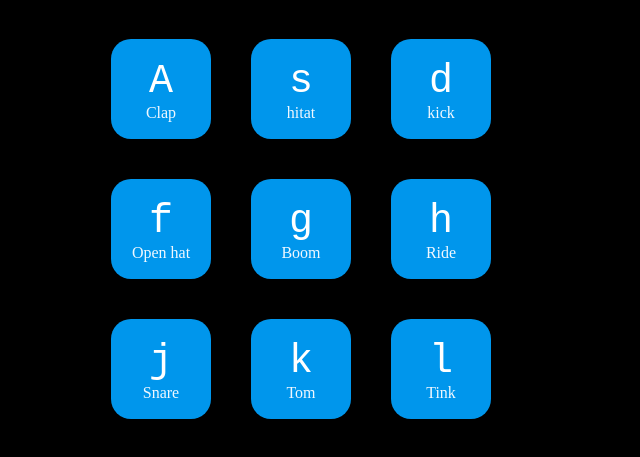
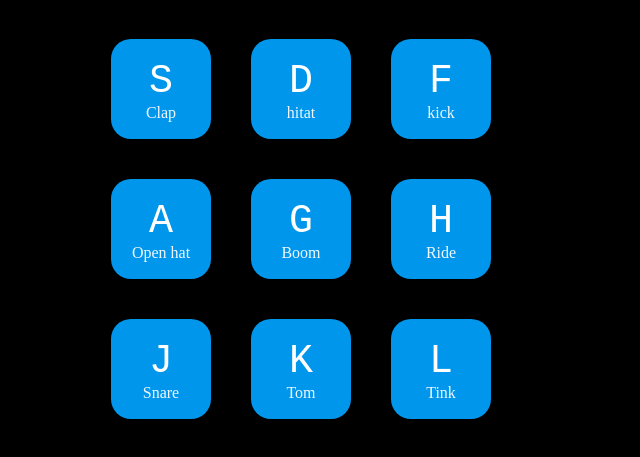
Before and after one commit to ChristianBarillas/Sound_Pad_Javascript, a plain HTML site: page index.html in a window 1280 px wide. Shown: the part 61-518 px from the top of the page, without its empty margins (299-939 px from the left). Drawn offline with Linux system fonts and the light colour scheme.

Commit message:
bug fixed

```diff
--- a/index.html
+++ b/index.html
@@ -15,15 +15,15 @@
     <div class="keys">
 
 
-<div class="key" data-key="83"> <kbd>A</kbd><span class="sound">Clap</span></div>
-<div class="key" data-key="68"> <kbd>s</kbd><span class="sound">hitat</span></div>
-<div class="key" data-key="70"> <kbd>d</kbd><span class="sound">kick</span></div>
-<div class="key" data-key="65"> <kbd>f</kbd><span class="sound">Open hat</span></div>
-<div class="key" data-key="71"> <kbd>g</kbd><span class="sound">Boom</span></div>
-<div class="key" data-key="72"> <kbd>h</kbd><span class="sound">Ride</span></div>
-<div class="key" data-key="74"> <kbd>j</kbd><span class="sound">Snare</span></div>
-<div class="key" data-key="75"> <kbd>k</kbd><span class="sound">Tom</span></div>
-<div class="key" data-key="76"> <kbd>l</kbd><span class="sound">Tink</span></div>
+<div class="key" data-key="83"> <kbd>S</kbd><span class="sound">Clap</span></div>
+<div class="key" data-key="68"> <kbd>D</kbd><span class="sound">hitat</span></div>
+<div class="key" data-key="70"> <kbd>F</kbd><span class="sound">kick</span></div>
+<div class="key" data-key="65"> <kbd>A</kbd><span class="sound">Open hat</span></div>
+<div class="key" data-key="71"> <kbd>G</kbd><span class="sound">Boom</span></div>
+<div class="key" data-key="72"> <kbd>H</kbd><span class="sound">Ride</span></div>
+<div class="key" data-key="74"> <kbd>J</kbd><span class="sound">Snare</span></div>
+<div class="key" data-key="75"> <kbd>K</kbd><span class="sound">Tom</span></div>
+<div class="key" data-key="76"> <kbd>L</kbd><span class="sound">Tink</span></div>
 
 
 
```
